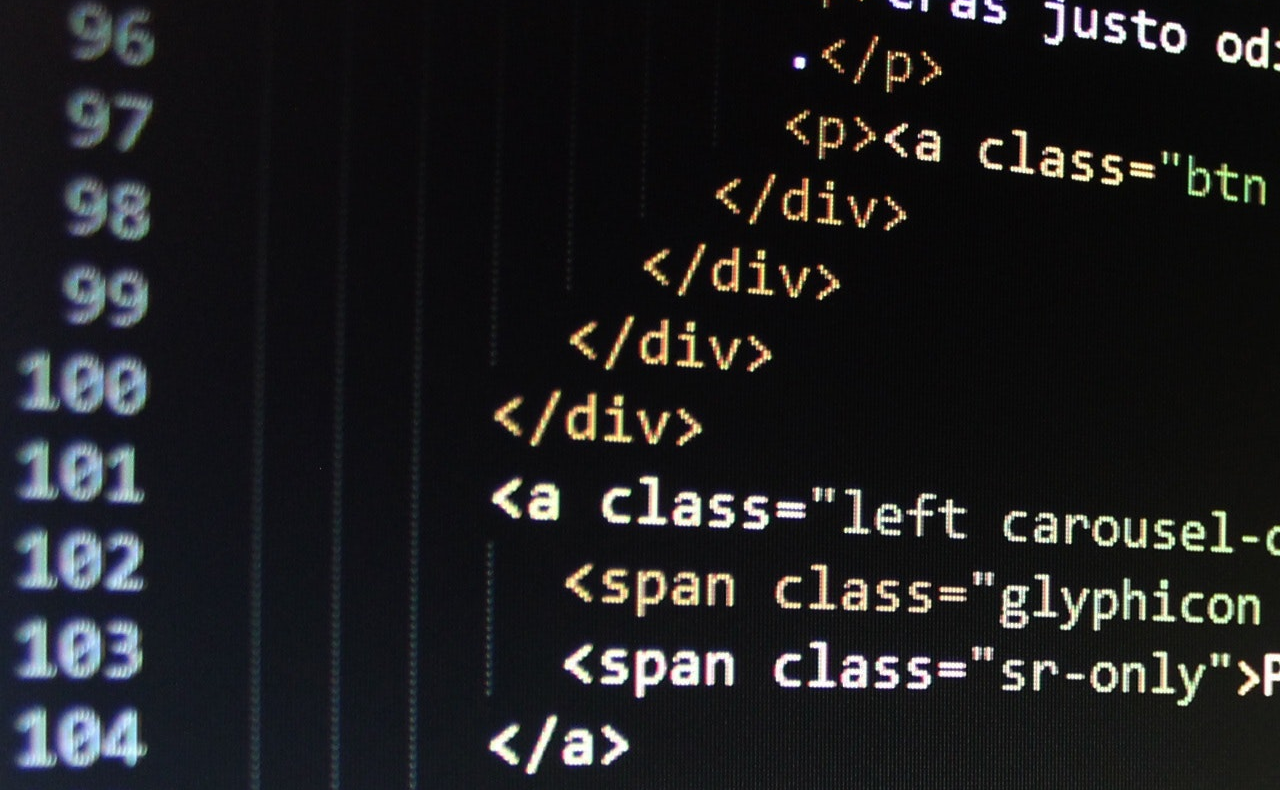
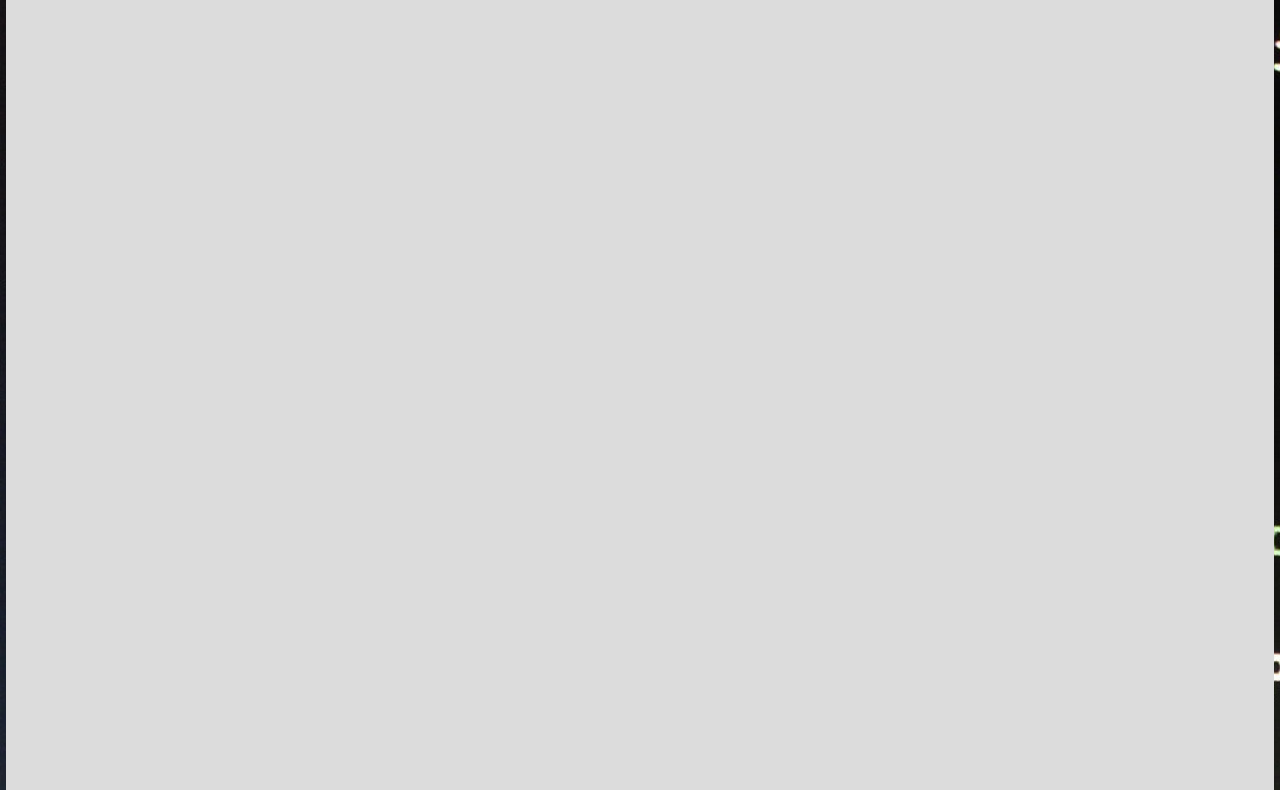
Before and after one commit to Mac021/Mac021-Unused, a plain HTML site: page index.html in a window 1280 px wide. Shown: the part 249-1039 px from the top of the page. Drawn offline with Linux system fonts and the light colour scheme; a web font is replaced by a local one.

Commit message:
Update index.html

```diff
--- a/index.html
+++ b/index.html
@@ -11,8 +11,8 @@
       }
       body.bg{
         background-image:url("code-text-html.jpg");
-        -webkit-filter: grayscale(100%); /* Safari 6.0 - 9.0 */
-        filter: blur(1.72px);
+        /*-webkit-filter: grayscale(100%); Safari 6.0 - 9.0
+        filter: blur(1.72px);*/
       }
       .heading1{
         background-color:rgb(255,255,255,0.1);
@@ -26,7 +26,7 @@
         font-size:50px;
         text-align:center !important;
       }
-      main-body{
+      .main-body{
         margin:6px;
         background-color:rgb(220,220,220);
       }
```
